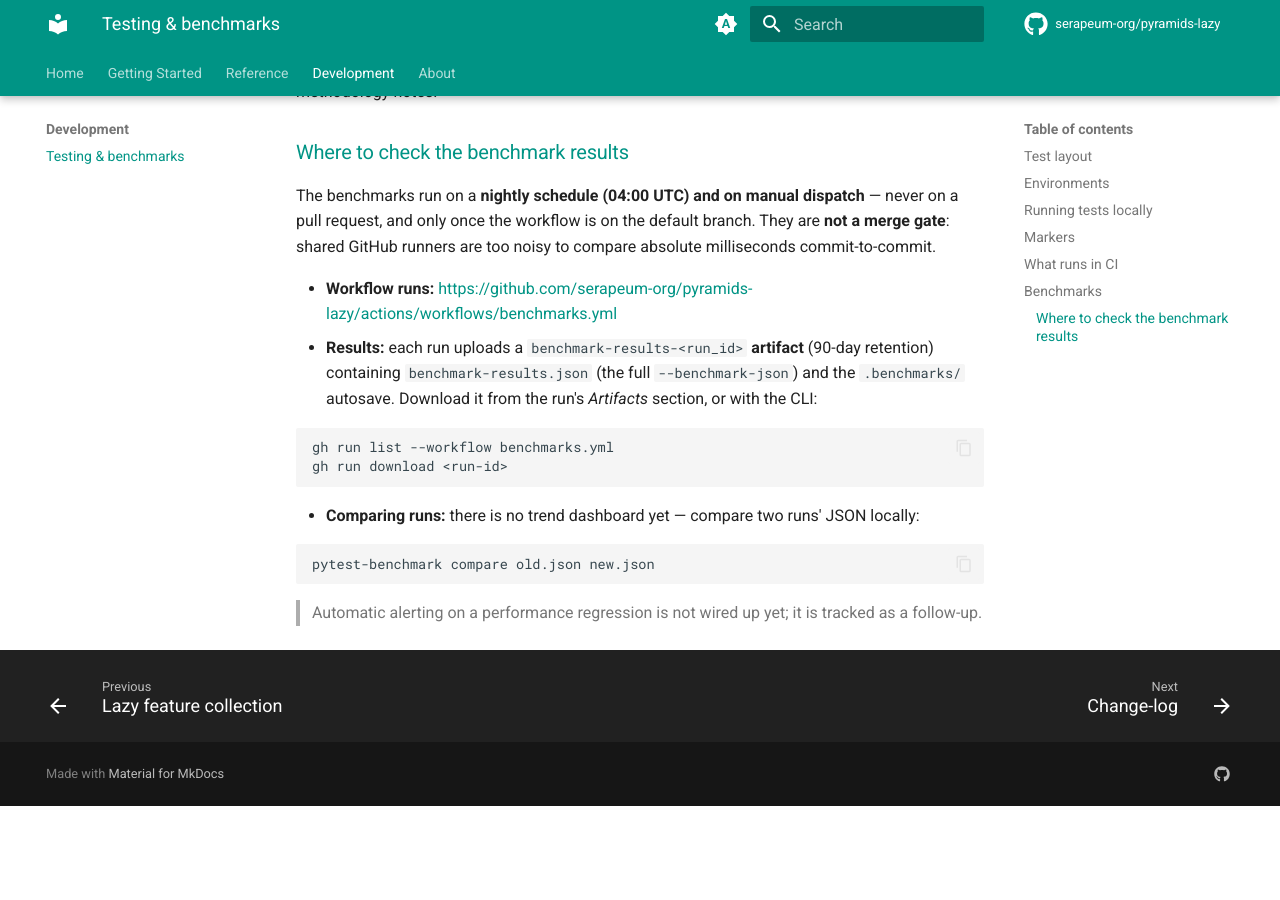
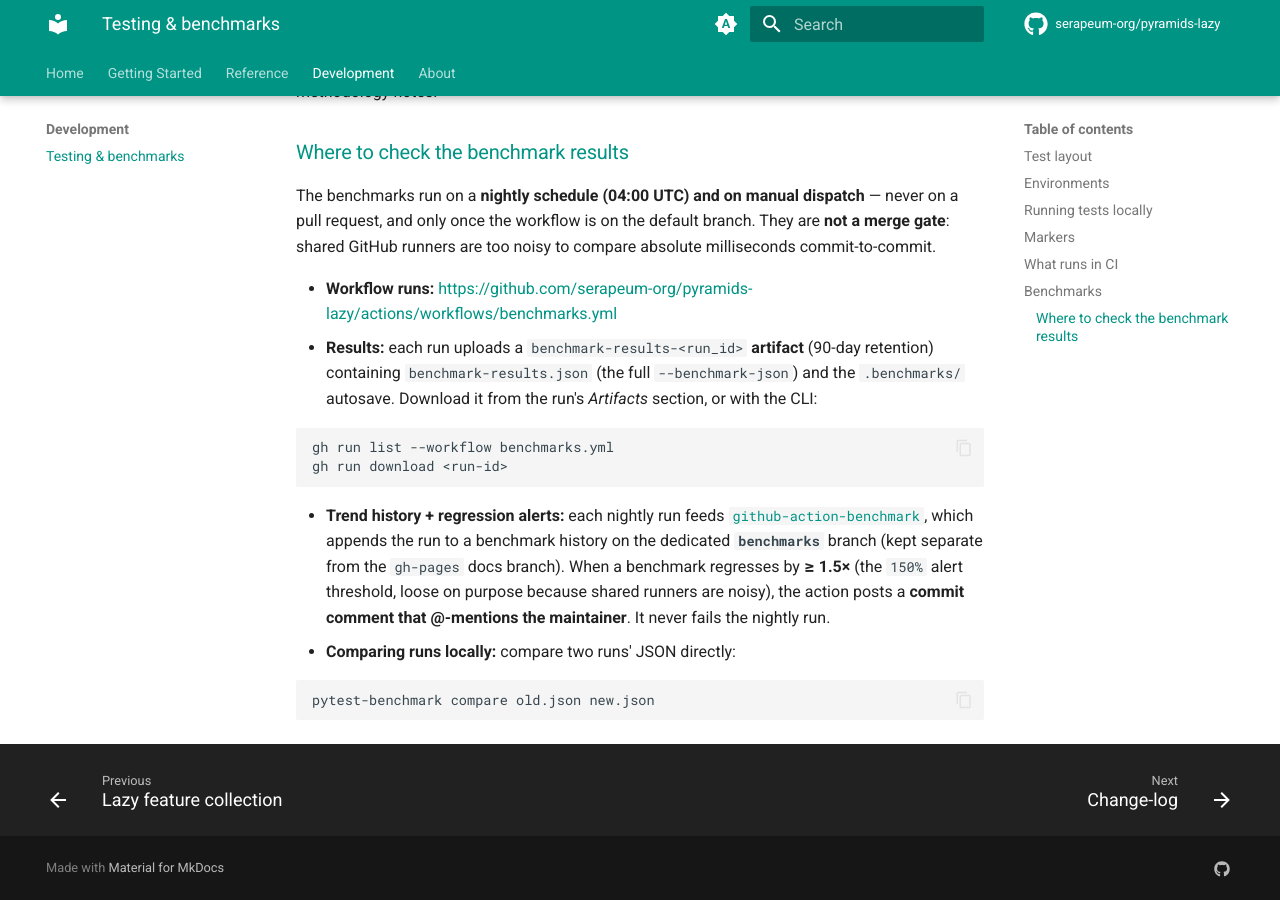
Before and after one commit to serapeum-org/pyramids-lazy, an MkDocs documentation site: the page built from docs/how-to/testing.md, in a window 1280 px wide and 900 px high, scrolled down 3244 px. Built offline with MkDocs 1.6.1 and Material for MkDocs 9.7.7, drawn with Linux system fonts in a browser that asks for light colours; comment, search, counter and statistics services are not loaded; the version menu is left out; before the commit the page ends 4050 px from its top, so only the background shows below that.

Commit message:
ci(benchmarks): alert on regression via github-action-benchmark
Feeds each nightly run's benchmark-results.json to github-action-benchmark
(pinned v1.22.2): it keeps a trend history on a dedicated `benchmarks` data
branch (kept off gh-pages, which the docs site owns) and, when a benchmark
regresses by >=1.5x (alert-threshold 150%, loose because shared runners are
noisy), posts a commit comment that @-mentions the maintainer. It does NOT
fail the run (comment + mention only). The first run seeds the baseline with
no alert; the data branch is created/maintained by the action. Bumps the
workflow permission to `contents: write` for the push + comment.

Updates docs/how-to/testing.md (the "no trend dashboard / alerting not wired
up" notes are now out of date) to describe the trend history + the alert.

````diff
--- a/docs/how-to/testing.md
+++ b/docs/how-to/testing.md
@@ -125,10 +125,13 @@ compare absolute milliseconds commit-to-commit.
   gh run download <run-id>
   ```
 
-- **Comparing runs:** there is no trend dashboard yet — compare two runs' JSON locally:
+- **Trend history + regression alerts:** each nightly run feeds
+  [`github-action-benchmark`](https://github.com/benchmark-action/github-action-benchmark), which appends the run
+  to a benchmark history on the dedicated **`benchmarks`** branch (kept separate from the `gh-pages` docs branch).
+  When a benchmark regresses by **≥ 1.5×** (the `150%` alert threshold, loose on purpose because shared runners are
+  noisy), the action posts a **commit comment that @-mentions the maintainer**. It never fails the nightly run.
+- **Comparing runs locally:** compare two runs' JSON directly:
 
   ```bash
   pytest-benchmark compare old.json new.json
   ```
-
-> Automatic alerting on a performance regression is not wired up yet; it is tracked as a follow-up.
````
Also changed, not shown: 1 other file.
